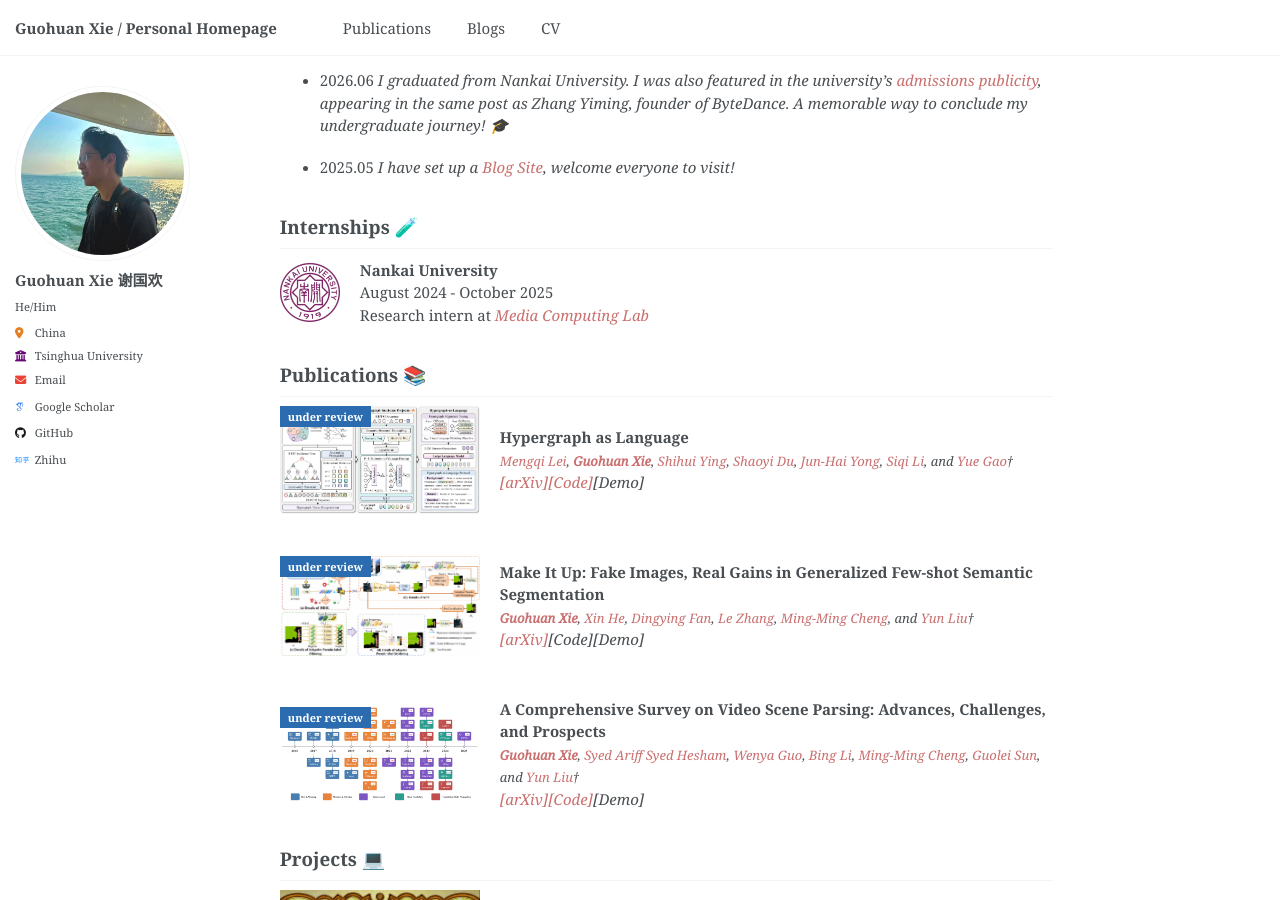
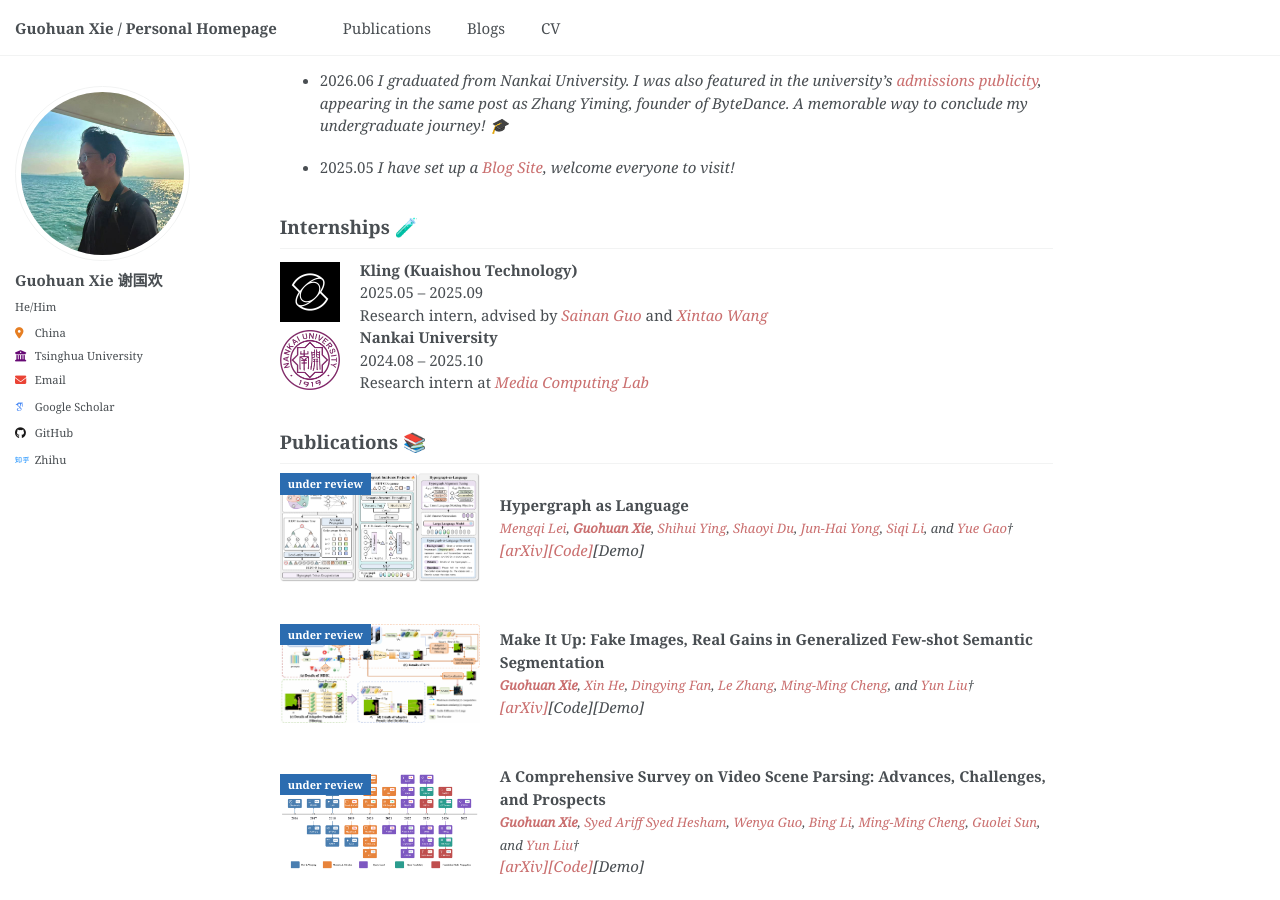
Before and after one commit to guohuan-xie/guohuan-xie.github.io, a Jekyll site: the page built from _pages/about.md, in a window 1280 px wide and 900 px high, scrolled down 684 px. Built offline with Jekyll 4.4.1, drawn with Linux system fonts in a browser that asks for light colours; some web fonts are replaced.

Commit message:
Add Kling internship details to the about page, including logo and advisor links, and update Nankai University dates for consistency.

```diff
--- a/_pages/about.md
+++ b/_pages/about.md
@@ -122,10 +122,18 @@ News 📰
 Internships 🧪
 --------------
 <div style="display: flex; align-items: center;">
+    <img src="images/kling.png" alt="Kling logo" width="60" height="60" style="margin-right: 20px;">
+    <div>
+        <strong>Kling (Kuaishou Technology)</strong><br>
+        2025.05 – 2025.09<br>
+        Research intern, advised by <a href="https://xinntao.github.io/" target="_blank"><em>Sainan Guo</em></a> and <a href="https://xinntao.github.io/" target="_blank"><em>Xintao Wang</em></a>
+    </div>
+</div>
+<div style="display: flex; align-items: center;">
     <img src="images/nku.png" alt="Nankai logo" width="60" height="60" style="margin-right: 20px;">
     <div>
         <strong>Nankai University</strong><br>
-        August 2024 -  October 2025<br>
+        2024.08 – 2025.10<br>
         Research intern at <a href="https://mmcheng.net/"><em>Media Computing Lab</em></a>
     </div>
 </div>
```
Also changed, not shown: images/kling.png (added).
